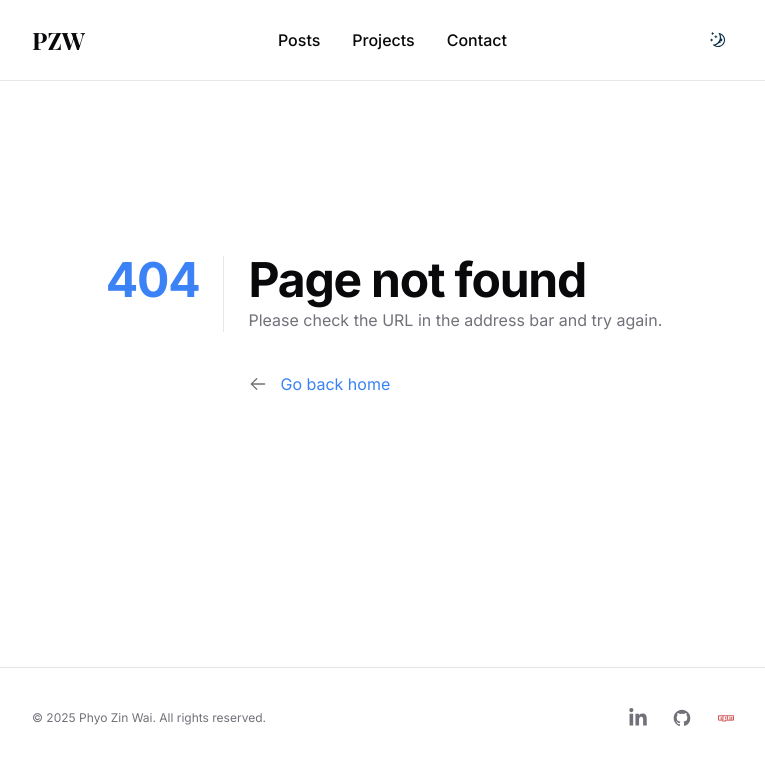
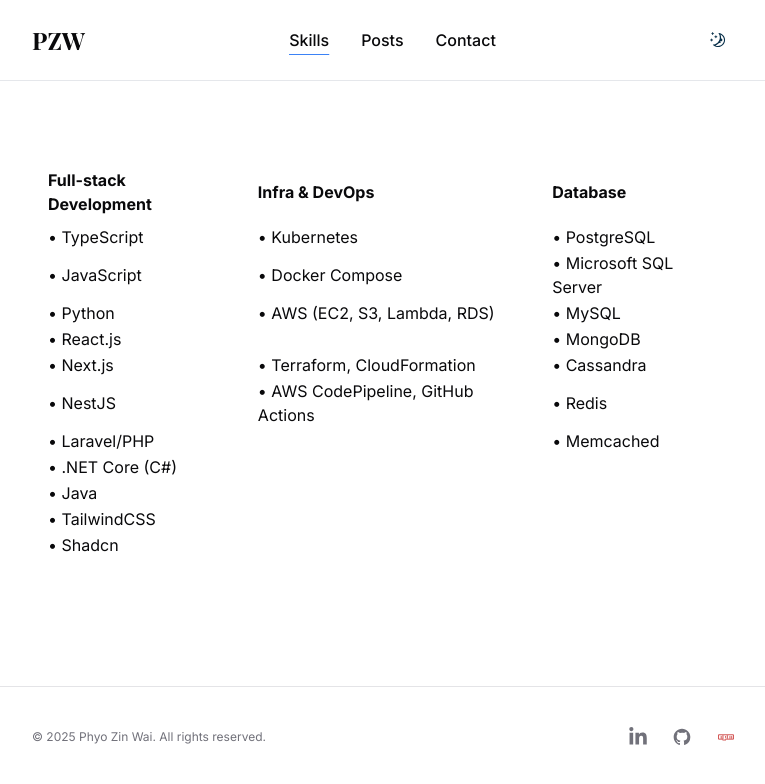
Before and after one commit to pzinwai/portfolio, a Next.js app: page /skills in a window 1280 px wide. Before the commit this address had no page. Shown: the top 784 px of the page, without its empty margins (256-1021 px from the left). Built offline with nearby package versions, Linux system fonts and the light colour scheme; a web font is replaced by a local one.

Commit message:
- Update README.md - Update Intro - Fix blog page - Add skills page

```diff
--- a/src/app/posts/[slug]/page.tsx
+++ b/src/app/posts/[slug]/page.tsx
@@ -23,12 +23,10 @@ function isValidUrl(url: string): boolean {
   }
 }
 
-export default async function Post({
-  params
-}: {
-  params: { slug: string }
-}) {
-  const { slug } = params // Destructure slug directly (no need to await)
+type Params = Promise<{ slug: string }>
+
+export default async function Post({ params }: { params: Params }) {
+  const { slug } = await params
 
   const post = await getPostBySlug(slug)
 
@@ -47,7 +45,9 @@ export default async function Post({
           className='mb-8 inline-flex items-center gap-2 text-sm font-light text-muted-foreground transition-colors hover:text-foreground'
         >
           <ArrowLeftIcon className='h-5 w-5' />
-          <span className="transition-colors hover:text-blue-500">Back to posts</span>
+          <span className='transition-colors hover:text-blue-500'>
+            Back to posts
+          </span>
         </Link>
 
         {image && isValidUrl(image) ? (
@@ -60,7 +60,7 @@ export default async function Post({
             />
           </div>
         ) : (
-          <div className='relative mb-6 h-96 w-full overflow-hidden rounded-lg bg-gray-200 flex items-center justify-center'>
+          <div className='relative mb-6 flex h-96 w-full items-center justify-center overflow-hidden rounded-lg bg-gray-200'>
             <span className='text-sm text-gray-500'>Image not available</span>
           </div>
         )}
--- a/src/app/projects/[slug]/page.tsx
+++ /dev/null
@@ -1,82 +0,0 @@
-import Link from 'next/link'
-import Image from 'next/image'
-
-import { formatDate } from '@/lib/utils'
-import MDXContent from '@/components/mdx-content'
-import { ArrowLeftIcon } from '@radix-ui/react-icons'
-import { getProjectBySlug, getProjects } from '@/lib/projects'
-import { notFound } from 'next/navigation'
-
-export async function generateStaticParams() {
-  const projects = await getProjects()
-  const slugs = projects.map(project => ({ slug: project.slug }))
-
-  return slugs
-}
-
-function isValidUrl(url: string): boolean {
-  try {
-    new URL(url) // Attempt to construct a URL object
-    return true
-  } catch {
-    return false
-  }
-}
-
-export default async function Project({
-  params
-}: {
-  params: { slug: string }
-}) {
-  const { slug } = params
-  const project = await getProjectBySlug(slug)
-
-  if (!project) {
-    notFound()
-  }
-
-  const { metadata, content } = project
-  const { title, image, author, created_at } = metadata
-
-  return (
-    <section className='pb-24 pt-32'>
-      <div className='container max-w-3xl'>
-        <Link
-          href='/projects'
-          className='mb-8 inline-flex items-center gap-2 text-sm font-light text-muted-foreground transition-colors hover:text-foreground'
-        >
-          <ArrowLeftIcon className='h-5 w-5' />
-          <span className='transition-colors hover:text-blue-500'>
-            Back to projects
-          </span>
-        </Link>
-
-        {image && isValidUrl(image) ? (
-          <div className='relative mb-6 h-96 w-full overflow-hidden rounded-lg'>
-            <Image
-              src={image}
-              alt={title || ''}
-              className='object-cover'
-              fill
-            />
-          </div>
-        ) : (
-          <div className='relative mb-6 flex h-96 w-full items-center justify-center overflow-hidden rounded-lg bg-gray-200'>
-            <span className='text-sm text-gray-500'>Image not available</span>
-          </div>
-        )}
-
-        <header>
-          <h1 className='title'>{title}</h1>
-          <p className='mt-3 text-xs text-muted-foreground'>
-            {author} / {formatDate(created_at ?? '')}
-          </p>
-        </header>
-
-        <main className='prose mt-16 dark:prose-invert'>
-          <MDXContent source={content} />
-        </main>
-      </div>
-    </section>
-  )
-}
--- a/src/app/projects/page.tsx
+++ /dev/null
@@ -1,16 +0,0 @@
-import Projects from '@/components/projects'
-import { getProjects } from '@/lib/projects'
-
-export default async function ProjectsPage() {
-  const projects = await getProjects()
-
-  return (
-    <section className='pb-24 pt-40'>
-      <div className='container max-w-3xl'>
-        <h1 className='mb-12 text-3xl font-bold'>Projects</h1>
-
-        <Projects projects={projects} />
-      </div>
-    </section>
-  )
-}
--- /dev/null
+++ b/src/app/skills/page.tsx
@@ -0,0 +1,74 @@
+export default function Skills() {
+  return (
+    <section className='pb-24 pt-40'>
+      <div className='container max-w-3xl'>
+        <table className='w-full table-auto'>
+          <thead>
+            <tr>
+              <th className='px-4  py-2 text-left'>Full-stack Development</th>
+              <th className='px-4  py-2 text-left'>Infra & DevOps</th>
+              <th className='px-4  py-2 text-left'>Database</th>
+            </tr>
+          </thead>
+          <tbody>
+            <tr>
+              <td className='px-4'>• TypeScript</td>
+              <td className='px-4'>• Kubernetes</td>
+              <td className='px-4'>• PostgreSQL</td>
+            </tr>
+            <tr>
+              <td className='px-4'>• JavaScript</td>
+              <td className='px-4'>• Docker Compose</td>
+              <td className='px-4'>• Microsoft SQL Server</td>
+            </tr>
+            <tr>
+              <td className='px-4'>• Python</td>
+              <td className='px-4'>• AWS (EC2, S3, Lambda, RDS)</td>
+              <td className='px-4'>• MySQL</td>
+            </tr>
+            <tr>
+              <td className='px-4'>• React.js</td>
+              <td className='px-4'></td>
+              <td className='px-4'>• MongoDB</td>
+            </tr>
+            <tr>
+              <td className='px-4'>• Next.js</td>
+              <td className='px-4'>• Terraform, CloudFormation</td>
+              <td className='px-4'>• Cassandra</td>
+            </tr>
+            <tr>
+              <td className='px-4'>• NestJS</td>
+              <td className='px-4'>• AWS CodePipeline, GitHub Actions</td>
+              <td className='px-4'>• Redis</td>
+            </tr>
+            <tr>
+              <td className='px-4'>• Laravel/PHP</td>
+              <td className='px-4'></td>
+              <td className='px-4'>• Memcached</td>
+            </tr>
+            <tr>
+              <td className='px-4'>• .NET Core (C#)</td>
+              <td className='px-4'></td>
+              <td className='px-4'></td>
+            </tr>
+            <tr>
+              <td className='px-4'>• Java</td>
+              <td className='px-4'></td>
+              <td className='px-4'></td>
+            </tr>
+            <tr>
+              <td className='px-4'>• TailwindCSS</td>
+              <td className='px-4'></td>
+              <td className='px-4'></td>
+            </tr>
+            <tr>
+              <td className='px-4'>• Shadcn</td>
+              <td className='px-4'></td>
+              <td className='px-4'></td>
+            </tr>
+          </tbody>
+        </table>
+      </div>
+    </section>
+  )
+}
--- a/src/components/header.tsx
+++ b/src/components/header.tsx
@@ -34,21 +34,21 @@ export default function Header() {
         <ul className='hidden items-center justify-evenly gap-8 font-medium sm:flex'>
           <li
             className={`transition-colors hover:text-blue-500 ${
+              pathname === '/skills'
+                ? 'underline decoration-blue-500 underline-offset-8'
+                : ''
+            }`}
+          >
+            <Link href='/skills'>Skills</Link>
+          </li>
+          <li
+            className={`transition-colors hover:text-blue-500 ${
               pathname === '/posts'
                 ? 'underline decoration-blue-500 underline-offset-8'
                 : ''
             }`}
           >
             <Link href='/posts'>Posts</Link>
-          </li>
-          <li
-            className={`transition-colors hover:text-blue-500 ${
-              pathname === '/projects'
-                ? 'underline decoration-blue-500 underline-offset-8'
-                : ''
-            }`}
-          >
-            <Link href='/projects'>Projects</Link>
           </li>
           <li
             className={`transition-colors hover:text-blue-500 ${
@@ -79,34 +79,42 @@ export default function Header() {
                     <Link
                       href='/'
                       className={`transition-colors hover:text-blue-500 ${
-                        pathname === '/' ? 'underline decoration-blue-500 underline-offset-8' : ''
+                        pathname === '/'
+                          ? 'underline decoration-blue-500 underline-offset-8'
+                          : ''
                       }`}
                       onClick={handleLinkClick}
                     >
                       Home
                     </Link>
                     <Link
+                      href='/skills'
+                      className={`transition-colors hover:text-blue-500 ${
+                        pathname === '/skills'
+                          ? 'underline decoration-blue-500 underline-offset-8'
+                          : ''
+                      }`}
+                      onClick={handleLinkClick}
+                    >
+                      Skills
+                    </Link>
+                    <Link
                       href='/posts'
                       className={`transition-colors hover:text-blue-500 ${
-                        pathname === '/posts' ? 'underline decoration-blue-500 underline-offset-8' : ''
+                        pathname === '/posts'
+                          ? 'underline decoration-blue-500 underline-offset-8'
+                          : ''
                       }`}
                       onClick={handleLinkClick}
                     >
                       Posts
                     </Link>
                     <Link
-                      href='/projects'
-                      className={`transition-colors hover:text-blue-500 ${
-                        pathname === '/projects' ? 'underline decoration-blue-500 underline-offset-8' : ''
-                      }`}
-                      onClick={handleLinkClick}
-                    >
-                      Projects
-                    </Link>
-                    <Link
                       href='/contact'
                       className={`transition-colors hover:text-blue-500 ${
-                        pathname === '/contact' ? 'underline decoration-blue-500 underline-offset-8' : ''
+                        pathname === '/contact'
+                          ? 'underline decoration-blue-500 underline-offset-8'
+                          : ''
                       }`}
                       onClick={handleLinkClick}
                     >
--- a/src/components/intro.tsx
+++ b/src/components/intro.tsx
@@ -2,14 +2,52 @@ import Image from 'next/image'
 import authorImage from '../../public/images/authors/phyo.png'
 
 export default function Intro() {
+  const resumeUrl = process.env.NEXT_PUBLIC_RESUME_URL // Access the resume URL from the environment variable
+
   return (
     <section className='flex flex-col-reverse items-start gap-x-10 gap-y-4 pb-14 md:flex-row md:items-center'>
       <div className='mt-2 flex-1 md:mt-0'>
         <h1 className='mb-4 text-3xl font-bold'>Hey, I&#39;m Phyo.</h1>
         <p className='text-black-500'>
-          I&#39;m a software engineer specializing in web development, backend
-          services, and automation. I love solving problems, optimizing
-          workflows, and building robust digital experiences.
+          I&apos;m a software engineer specializing in full-stack web
+          development, backend services, and automation. I love solving
+          problems, streamlining workflows, and creating digital experiences
+          that are both powerful and user-friendly. I&apos;m always excited to
+          learn, collaborate, and take on new challenges!
+        </p>
+        <br></br>
+        <p className='text-black-500'>
+          I&apos;m currently looking for new career opportunities!<br></br>
+          <br></br>Feel free to reach out to me on{' '}
+          <a
+            href='https://www.linkedin.com/in/phyo-zin-wai-84589642/'
+            target='_blank'
+            className='underline'
+          >
+            LinkedIn
+          </a>{' '}
+          and check out my{' '}
+          <a
+            href='https://github.com/pzinwai'
+            target='_blank'
+            className='underline'
+          >
+            GitHub
+          </a>
+          {resumeUrl && (
+            <>
+              {' '}and{' '}
+              <a
+                href={resumeUrl}
+                target='_blank'
+                rel='noopener noreferrer'
+                className='underline'
+              >
+                Resume
+              </a>
+            </>
+          )}
+          .
         </p>
       </div>
       <div className='relative'>
--- a/src/components/mdx-content.tsx
+++ b/src/components/mdx-content.tsx
@@ -3,7 +3,9 @@ import { highlight } from 'sugar-high'
 import { MDXRemote, MDXRemoteProps } from 'next-mdx-remote/rsc'
 
 function Code({ children, ...props }: React.PropsWithChildren<React.HTMLAttributes<HTMLElement>>) {
-  const codeHTML = highlight(children)
+  // Ensure children is a string
+  const codeString = typeof children === 'string' ? children : ''
+  const codeHTML = highlight(codeString)
   return <code dangerouslySetInnerHTML={{ __html: codeHTML }} {...props} />
 }
 
--- a/src/emails/contact-form-email.tsx
+++ b/src/emails/contact-form-email.tsx
@@ -1,22 +1,20 @@
-interface ContactFormEmailProps {
+import React from 'react'
+
+export default function ContactFormEmail({
+  name,
+  email,
+  message
+}: {
   name: string
   email: string
   message: string
+}) {
+  return (
+    <div>
+      <h1>Contact Form Submission</h1>
+      <p><strong>Name:</strong> {name}</p>
+      <p><strong>Email:</strong> {email}</p>
+      <p><strong>Message:</strong> {message}</p>
+    </div>
+  )
 }
-
-const ContactFormEmail: React.FC<Readonly<ContactFormEmailProps>> = ({
-  name,
-  email,
-  message
-}) => (
-  <div>
-    <h1>Contact form submission</h1>
-    <p>
-      From <strong>{name}</strong> at {email}
-    </p>
-    <h2>Message:</h2>
-    <p>{message}</p>
-  </div>
-)
-
-export default ContactFormEmail
--- a/src/lib/actions.ts
+++ b/src/lib/actions.ts
@@ -4,6 +4,7 @@ import { z } from 'zod'
 import { Resend } from 'resend'
 import { ContactFormSchema } from '@/lib/schemas'
 import ContactFormEmail from '@/emails/contact-form-email'
+import React from 'react'
 
 type ContactFormInputs = z.infer<typeof ContactFormSchema>
 const resend = new Resend(process.env.RESEND_API_KEY)
@@ -15,18 +16,26 @@ export async function sendEmail(data: ContactFormInputs) {
     return { error: result.error.format() }
   }
 
+  const fromEmail = process.env.FROM_EMAIL
+  const contactEmail = process.env.CONTACT_EMAIL
+
+  if (!fromEmail || !contactEmail) {
+    throw new Error(
+      'Environment variables FROM_EMAIL or CONTACT_EMAIL are not defined'
+    )
+  }
+
   try {
     const { name, email, message } = result.data
-    const { data, error } = await resend.emails.send({
-      from: '<email@domain.com>',
-      to: [email],
-      cc: ['<email@domain.com>'],
+    const { data: emailData, error } = await resend.emails.send({
+      from: fromEmail,
+      to: [contactEmail],
       subject: 'Contact form submission',
       text: `Name: ${name}\nEmail: ${email}\nMessage: ${message}`,
-      react: ContactFormEmail({ name, email, message })
+      react: React.createElement(ContactFormEmail, { name, email, message }) // Ensure this is a ReactNode
     })
 
-    if (!data || error) {
+    if (!emailData || error) {
       throw new Error('Failed to send email')
     }
 
```
Also changed, not shown: 1 other file (tests, documents, lock files or other folders).
